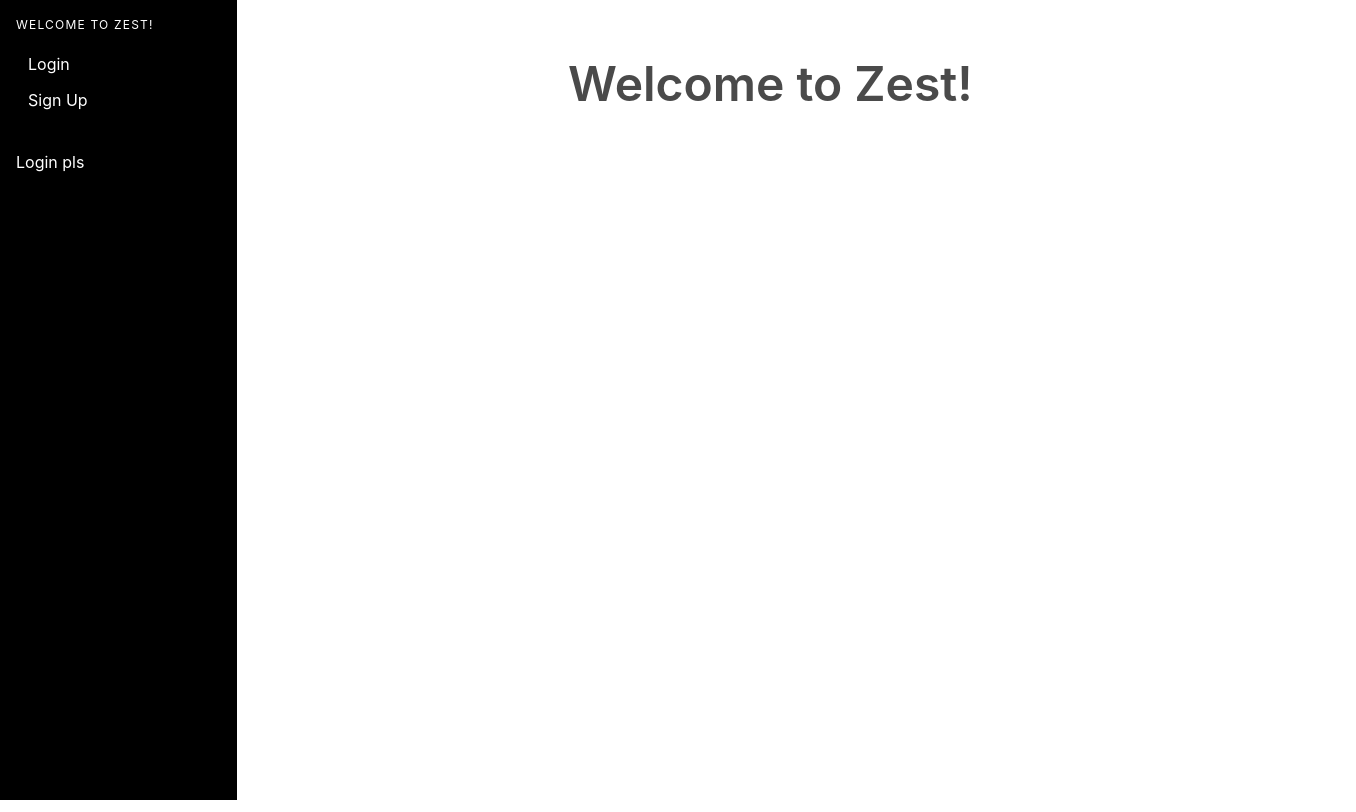
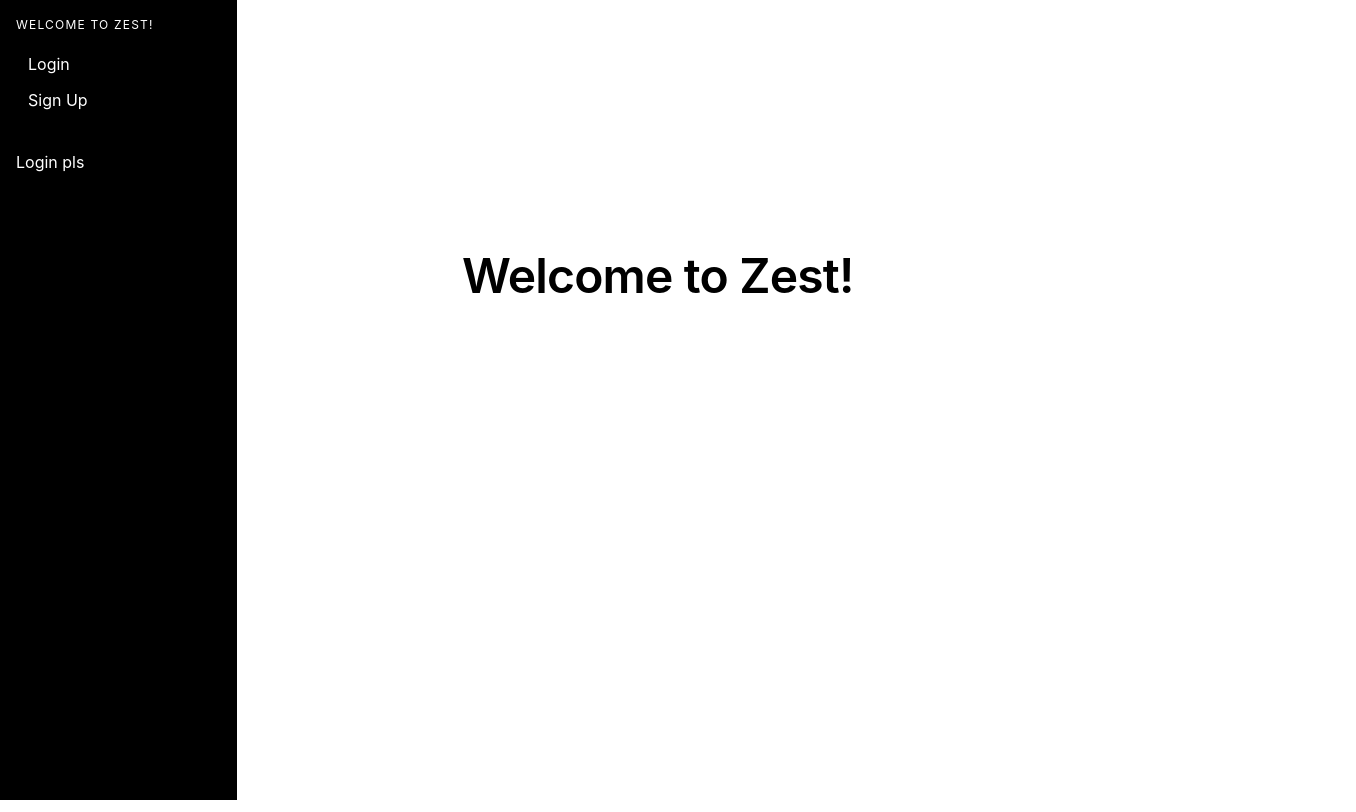
Before and after one commit to lorneez/mini-amazon, a React (Create React App) app in the folder mini-amazon/: page / in a window 1280 px wide. Shown: the whole page, 1356 px wide, since content can reach past the window. Built offline with nearby package versions, Linux system fonts and the light colour scheme; the HTML template or start-up script is replaced by a standard one.

Commit message:
added css files to match figma designs

```diff
--- a/mini-amazon/src/pages/landing/LandingPage.js
+++ b/mini-amazon/src/pages/landing/LandingPage.js
@@ -32,7 +32,7 @@ function LandingPage() {
                     <SideBarComponent type={"landing"}/>
                 </div>
                 <div className={"column"}>
-                    <div className={"container has-text-centered is-size-1 has-text-weight-semibold pt-6"}>
+                    <div className={"container has-text-centered is-size-1 has-text-weight-semibold pt-6 welcometext"}>
                         Welcome to Zest!
                     </div>
                 </div>
--- a/mini-amazon/src/pages/landing/LoginPage.js
+++ b/mini-amazon/src/pages/landing/LoginPage.js
@@ -46,7 +46,7 @@ function LoginPage() {
                                    onChange={(e)=>setUsername(e.target.value)}
                             />
                             <PasswordInput value = {password}/>
-                            <button className="button" onClick={() => handleSubmit()}>Login</button>
+                            <button className="button landingbutton" onClick={() => handleSubmit()}>Login</button>
                         </div>
                     </div>
                     </flexbox>
--- a/mini-amazon/src/pages/landing/SignUpPage.js
+++ b/mini-amazon/src/pages/landing/SignUpPage.js
@@ -47,7 +47,7 @@ function SignUpPage() {
                             {/* <input className="input is-primary" value={password} type="text" placeholder="Password"
                                    onChange={(e)=>setPassword(e.target.value)}
                             /> */}
-                            <button className="button" onClick={() => handleSubmit()}>Sign Up</button>
+                            <button className="button landingbutton" onClick={() => handleSubmit()}>Sign Up</button>
                         </div>
                     </div>
                 </flexbox>
--- a/mini-amazon/src/pages/landing/Style.css
+++ b/mini-amazon/src/pages/landing/Style.css
@@ -4,3 +4,68 @@
     align-items: center;
       height:100vh;
 }
+
+.emailbox {
+    position: absolute;
+    width: 381px;
+    height: 37px;
+    left: 726px;
+    bottom: 585px;
+
+    /* Bold 19 (0.4 px) */
+
+    font-family: Mulish;
+    font-style: normal;
+    font-weight: bold;
+    font-size: 19px;
+    line-height: 24px;
+    display: flex;
+    align-items: center;
+    letter-spacing: 0.4px;
+
+    color: #000000;
+}
+
+.welcometext {
+    position: absolute;
+    width: 894px;
+    height: 208px;
+    left: 462px;
+    top: 147px;
+
+    font-family: Inter;
+    font-style: normal;
+    font-weight: bold;
+    font-size: 55px;
+    line-height: 67px;
+    display: flex;
+    align-items: center;
+    text-align: center;
+    letter-spacing: -0.017em;
+
+    color: #000000;
+}
+
+.text {
+    font-family: Inter;
+    font-style: normal;
+    font-weight: bold;
+    font-size: 55px;
+    line-height: 67px;
+    display: flex;
+    align-items: center;
+    text-align: center;
+    letter-spacing: -0.017em;
+
+    color: #000000;
+}
+
+.landingbutton {
+    position: absolute;
+    left: 40%;
+    right: 60%;
+    top: 90%;
+    bottom: 10%;
+    background: #E1E1E3;
+    border-radius: 99px;
+}
```
